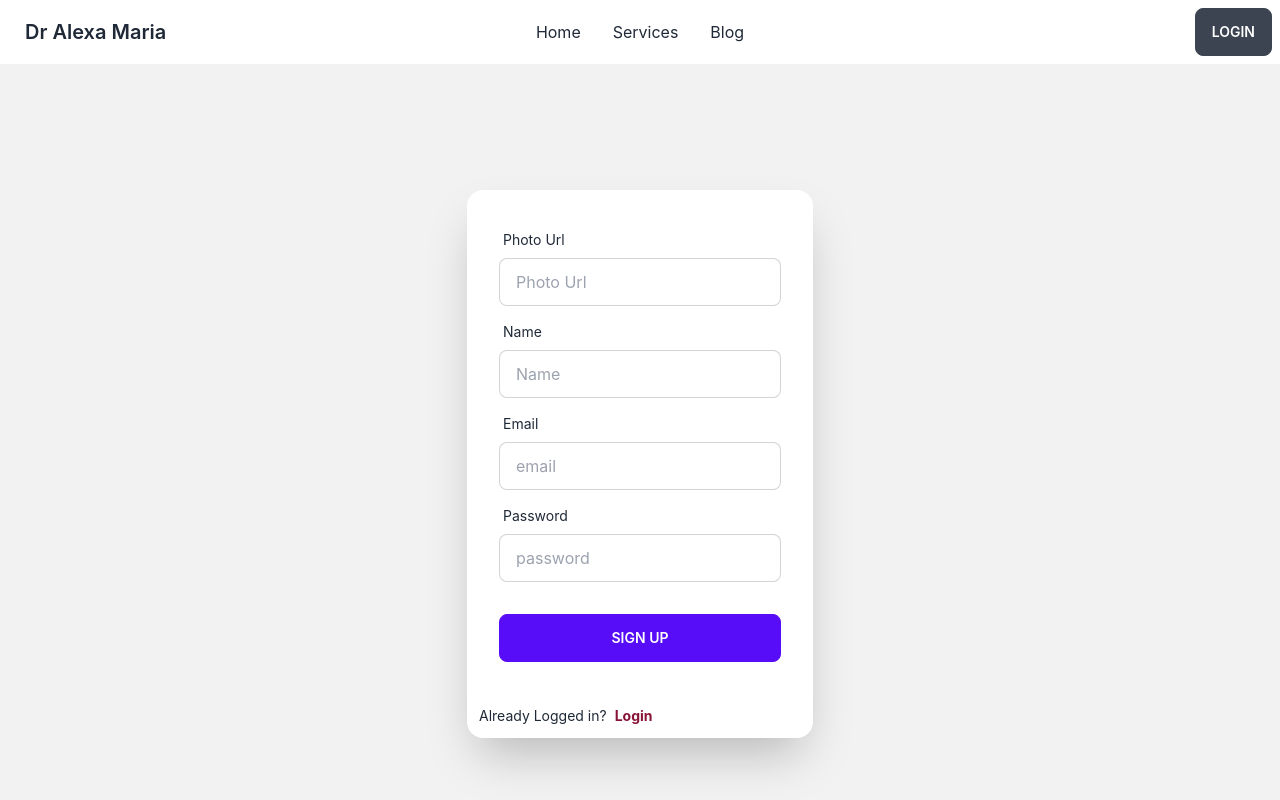
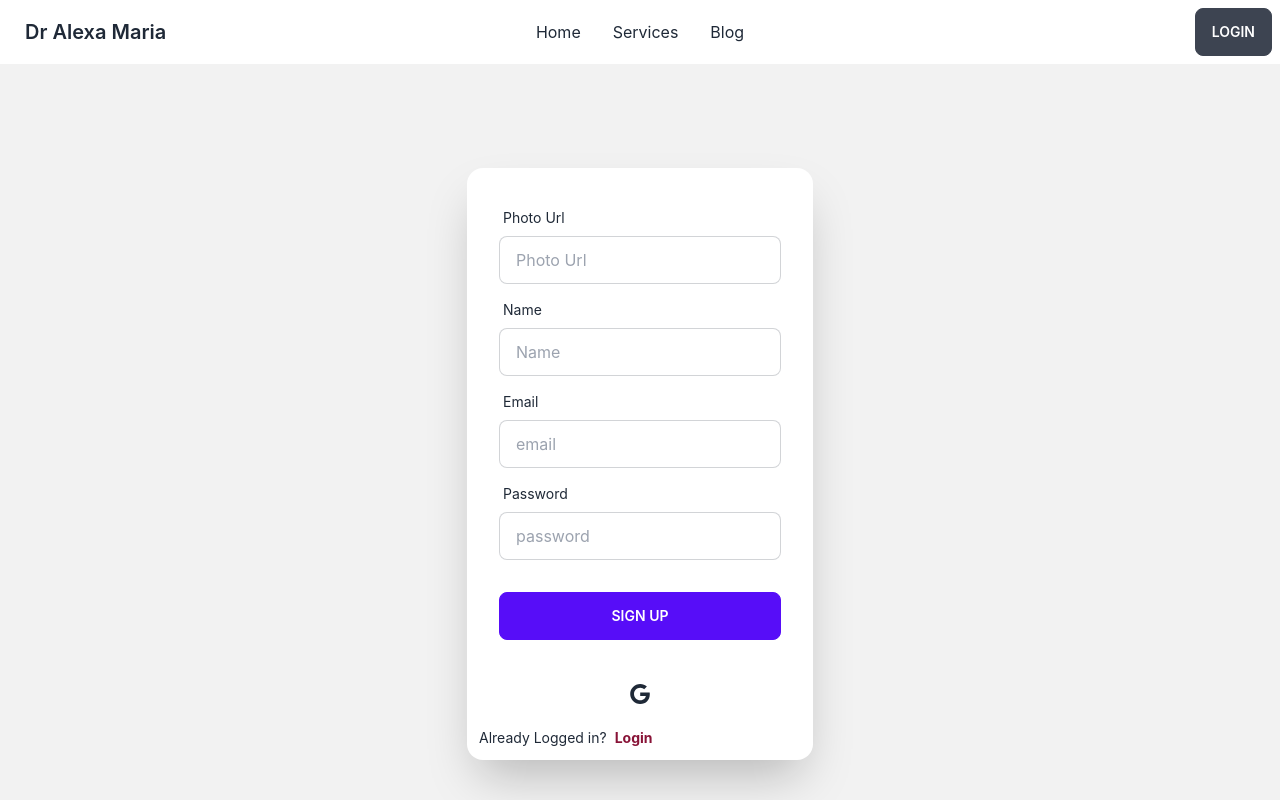
Before and after one commit to Hrittik-Chatterjee/service-website, a React (Create React App) app: page /signup in a window 1280 px wide. Shown: the top 800 px of the page. Built offline with nearby package versions, Linux system fonts and the light colour scheme; no server answers.

Commit message:
working in details of services

```diff
--- a/public/index.html
+++ b/public/index.html
@@ -24,7 +24,7 @@
       work correctly both with client-side routing and a non-root public URL.
       Learn how to configure a non-root public URL by running `npm run build`.
     -->
-    <title>React App</title>
+    <title>Smile With Confident</title>
   </head>
   <body>
     <noscript>You need to enable JavaScript to run this app.</noscript>
--- a/src/Pages/Login/Login.js
+++ b/src/Pages/Login/Login.js
@@ -1,24 +1,54 @@
-import React, { useContext } from 'react';
-import { Link } from 'react-router-dom';
+import { useContext,  } from "react"
+import { Link, useLocation, useNavigate } from "react-router-dom"
 import { AuthContext } from '../../contexts/AuthProvider/AuthProvider';
 
 const Login = () => {
 
-    const {login} = useContext(AuthContext)
+    const navigate = useNavigate()
+    const location =useLocation()
+    const from =location.state?.from?.pathname  || '/'
 
-    const handleLogin =event=>{
+    const { login, signInWithGoogle } = useContext(AuthContext)
+
+
+    const handleLogin = event => {
         event.preventDefault()
-        const form =event.target
-        const email =form.email.value
+        const form = event.target
+        const email = form.email.value
         const password = form.password.value
 
-        login(email,password)
-        .then(result =>{
-            const user =result.user
+        login(email, password)
+            .then(result => {
+                const user = result.user
+                console.log(user)
+            })
+            .then(error => console.log(error))
+    }
+
+
+
+
+    const handleGoogleSignIn = () => {
+        console.log('clicked')
+
+
+        signInWithGoogle()
+          .then((result) => {
+
+            const user = result.user;
             console.log(user)
-        })
-        .then(error=> console.log(error))
-    }
+            alert('Successfully Sign in with google')
+            navigate(from,{replace:true})
+            // ...
+          }).catch((error) => {
+            // Handle Errors here.
+
+            const errorMessage = error.message;
+            console.log(errorMessage)
+
+          });
+      }
+
 
     return (
         <div className="hero min-h-screen bg-base-200 w-full">
@@ -43,6 +73,17 @@
 
                         </div>
                     </form>
+                    <div className='flex justify-center space-x-4'>
+                        <button onClick={handleGoogleSignIn} aria-label='Log in with Google' className='p-3 rounded-sm'>
+                            <svg
+                                xmlns='http://www.w3.org/2000/svg'
+                                viewBox='0 0 32 32'
+                                className='w-5 h-5 fill-current'
+                            >
+                                <path d='M16.318 13.714v5.484h9.078c-0.37 2.354-2.745 6.901-9.078 6.901-5.458 0-9.917-4.521-9.917-10.099s4.458-10.099 9.917-10.099c3.109 0 5.193 1.318 6.38 2.464l4.339-4.182c-2.786-2.599-6.396-4.182-10.719-4.182-8.844 0-16 7.151-16 16s7.156 16 16 16c9.234 0 15.365-6.49 15.365-15.635 0-1.052-0.115-1.854-0.255-2.651z'></path>
+                            </svg>
+                        </button>
+                    </div>
                     <p className='text-sm p-3'>Are You New Here?<Link to={'/signup'} className='text-rose-900 font-bold ml-2'>Sign Up</Link></p>
                 </div>
             </div>
--- a/src/Pages/ServiceDetails/Checkout.js
+++ b/src/Pages/ServiceDetails/Checkout.js
@@ -2,11 +2,11 @@
 import { useLoaderData } from 'react-router-dom';
 
 const Checkout = () => {
-    const data =useLoaderData()
-    console.log(data)
+    const {title} =useLoaderData()
+
     return (
         <div>
-            <h1>name</h1>
+            <h1>{title}</h1>
         </div>
     );
 };
--- a/src/Pages/Services/CardService.js
+++ b/src/Pages/Services/CardService.js
@@ -11,7 +11,7 @@
                 <p>Price: {price} $</p>
                 <p>{description}</p>
                 <div className="card-actions justify-end">
-                    <Link to={`/checkout/${_id}`}><button className="btn btn-primary">Details</button></Link>
+                    <Link to={`/services/${_id}`}><button className="btn btn-primary">Details</button></Link>
                     <Link to={`/checkout`}><button className="btn btn-primary">check</button></Link>
                 </div>
             </div>
--- a/src/Pages/SignUp/SignUp.js
+++ b/src/Pages/SignUp/SignUp.js
@@ -3,21 +3,45 @@
 import { AuthContext } from '../../contexts/AuthProvider/AuthProvider';
 
 const SignUp = () => {
-    const {createUser} = useContext(AuthContext)
+    const { createUser,  signInWithGoogle, } = useContext(AuthContext)
     const handleSignUp = event => {
         event.preventDefault()
-        const form =event.target
-        const email =form.email.value
+        const form = event.target
+        const email = form.email.value
         const password = form.password.value
 
-        createUser(email,password)
-        .then(result =>{
-            const user =result.user
-            console.log(user)
-        })
-        .catch(err => console.log(err))
+        createUser(email, password)
+            .then(result => {
+                const user = result.user
+                console.log(user)
+            })
+            .catch(err => console.log(err))
     }
 
+
+
+
+
+
+    const handleGoogleSignIn=()=>{
+        console.log('clicked')
+
+
+        signInWithGoogle()
+      .then((result) => {
+
+        const user = result.user;
+        console.log(user)
+        alert('Successfully Sign in')
+        // ...
+      }).catch((error) => {
+        // Handle Errors here.
+
+        const errorMessage = error.message;
+        console.log(errorMessage)
+
+      });
+      }
 
     return (
         <div className="hero min-h-screen bg-base-200 w-full">
@@ -53,6 +77,17 @@
 
                         </div>
                     </form>
+                    <div className='flex justify-center space-x-4'>
+                        <button onClick={handleGoogleSignIn} aria-label='Log in with Google' className='p-3 rounded-sm'>
+                            <svg
+                                xmlns='http://www.w3.org/2000/svg'
+                                viewBox='0 0 32 32'
+                                className='w-5 h-5 fill-current'
+                            >
+                                <path d='M16.318 13.714v5.484h9.078c-0.37 2.354-2.745 6.901-9.078 6.901-5.458 0-9.917-4.521-9.917-10.099s4.458-10.099 9.917-10.099c3.109 0 5.193 1.318 6.38 2.464l4.339-4.182c-2.786-2.599-6.396-4.182-10.719-4.182-8.844 0-16 7.151-16 16s7.156 16 16 16c9.234 0 15.365-6.49 15.365-15.635 0-1.052-0.115-1.854-0.255-2.651z'></path>
+                            </svg>
+                        </button>
+                    </div>
                     <p className='text-sm p-3'>Already Logged in?<Link to={'/login'} className='text-rose-900 font-bold ml-2'>Login</Link></p>
                 </div>
             </div>
--- a/src/Router/Routes/Routes.js
+++ b/src/Router/Routes/Routes.js
@@ -38,7 +38,7 @@
           element:<Blog></Blog>
           },
         {
-          path:'/checkout:id',
+          path:'/services/:id',
           element:<Checkout></Checkout>,
           loader:({params}) =>fetch(`http://localhost:5000/services/${params.id}`)
         },
--- a/src/contexts/AuthProvider/AuthProvider.js
+++ b/src/contexts/AuthProvider/AuthProvider.js
@@ -1,6 +1,16 @@
 import React, { useEffect, useState } from 'react';
 import { createContext } from 'react'
-import { createUserWithEmailAndPassword, getAuth, onAuthStateChanged,signInWithEmailAndPassword } from 'firebase/auth'
+import {
+    createUserWithEmailAndPassword,
+    getAuth,
+    onAuthStateChanged,
+    signInWithEmailAndPassword,
+    GoogleAuthProvider,
+    signInWithPopup,
+    signOut
+
+
+} from 'firebase/auth'
 import app from '../../firebase/firebase.config'
 
 export const AuthContext = createContext()
@@ -8,39 +18,47 @@
 
 
 
-const AuthProvider = ({children}) => {
+const AuthProvider = ({ children }) => {
+    const googleProvider = new GoogleAuthProvider();
 
     const [user, setUser] = useState(null)
     const [loading, setLoading] = useState(true)
 
-
-
-    const createUser = (email,password) =>{
-        return createUserWithEmailAndPassword(auth,email,password)
+    const signInWithGoogle = () => {
+        setLoading(true)
+        return signInWithPopup(auth, googleProvider)
     }
 
-    const login=(email,password)=>{
-        return signInWithEmailAndPassword(auth,email,password)
+    const createUser = (email, password) => {
+        return createUserWithEmailAndPassword(auth, email, password)
     }
 
-    useEffect(()=>{
-       const unsubscribe= onAuthStateChanged(auth, currentUser=>{
+    const login = (email, password) => {
+        return signInWithEmailAndPassword(auth, email, password)
+    }
+    const logout = () => {
+        return signOut(auth)
+    }
+    useEffect(() => {
+        const unsubscribe = onAuthStateChanged(auth, currentUser => {
             console.log(currentUser)
             setUser(currentUser)
         })
-        return () =>{
+        return () => {
             return unsubscribe()
         }
-    },[])
+    }, [])
     const authInfo = {
         user,
         loading,
         createUser,
         login,
+        signInWithGoogle,
+        logout,
     }
     return (
         <AuthContext.Provider value={authInfo}>
-                {children}
+            {children}
         </AuthContext.Provider>
     );
 };
```
Also changed, not shown: 1 other file (tests, documents, lock files or other folders).
